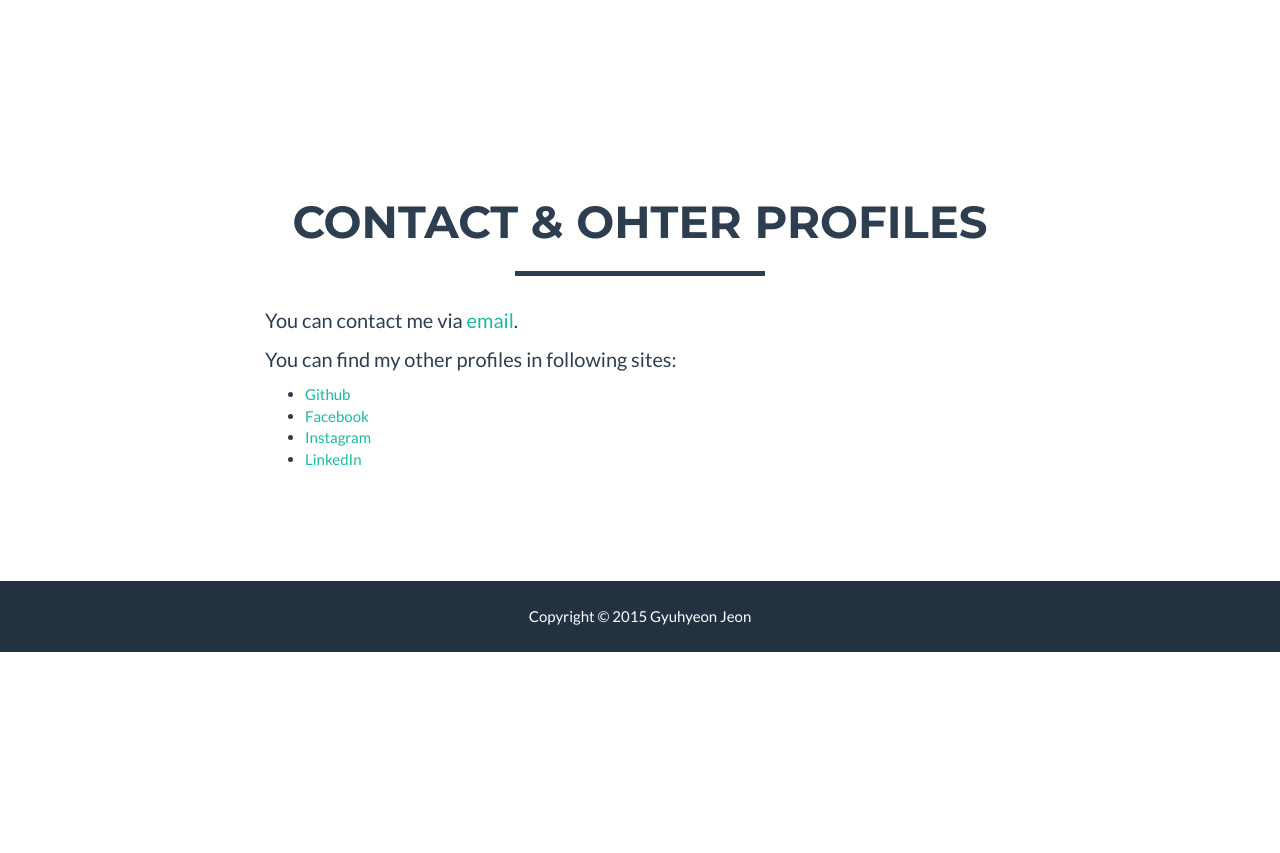
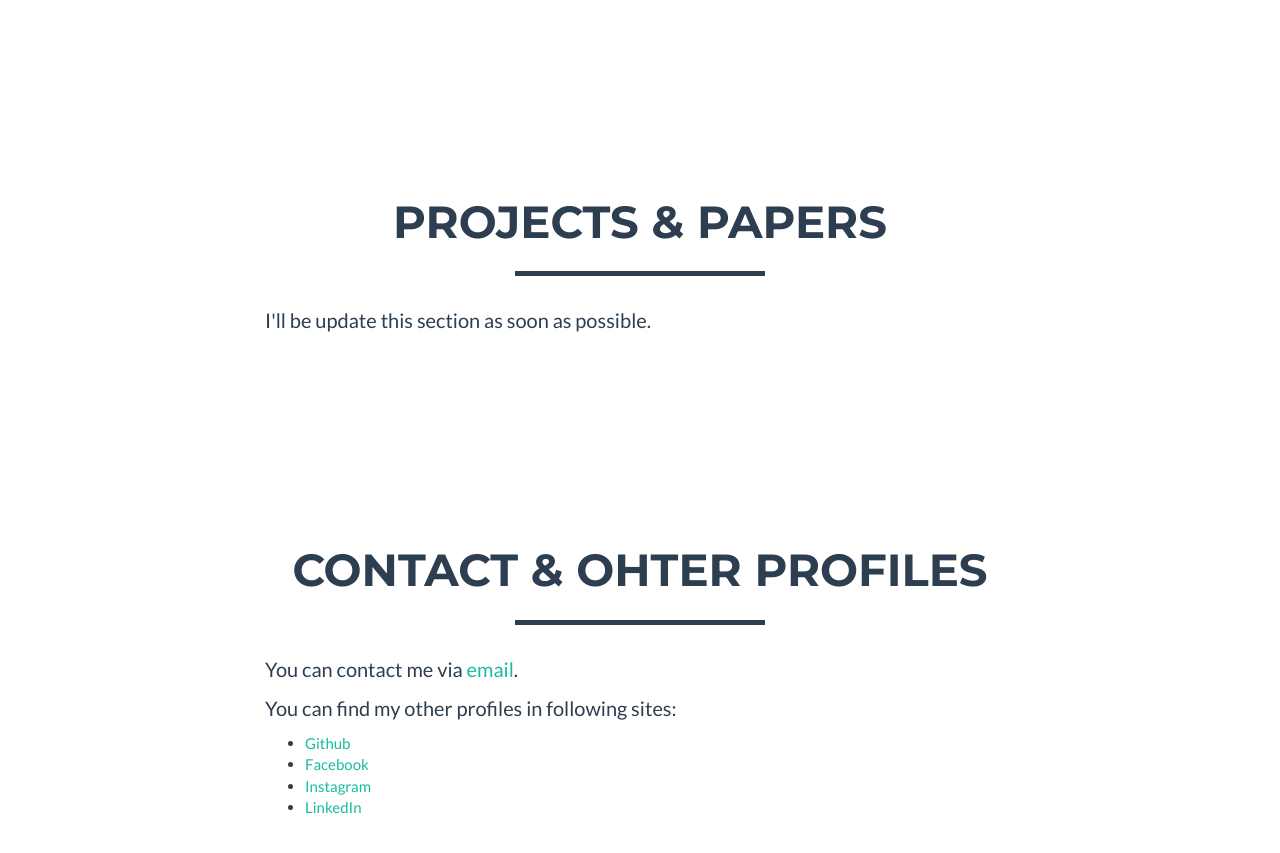
Before and after one commit to ghjeon/ghjeon-profile, a plain HTML site: page index.html in a window 1280 px wide. Shown: the part 1287-2140 px from the top of the page. Before the commit the page ends 1939 px from the top, so only its background shows below. Drawn offline with nearby package versions, Linux system fonts and the light colour scheme.

Commit message:
Add project section

```diff
--- a/index.html
+++ b/index.html
@@ -80,6 +80,25 @@
         </div>
     </section>
 
+    <!-- Project Section -->
+    <section id="project">
+        <div class="container">
+            <div class="row">
+                <div class="col-lg-12 text-center">
+                    <h2>Projects & Papers</h2>
+                    <hr class="star-primary">
+                </div>
+            </div>
+            <div class="row">
+                <div class="col-lg-8 col-lg-offset-2">
+                    <p>
+                        I'll be update this section as soon as possible.
+                    </p>
+                </div>
+            </div>
+        </div>
+    </section>
+
     <!-- Contact Section -->
     <section id="contact">
         <div class="container">
```
